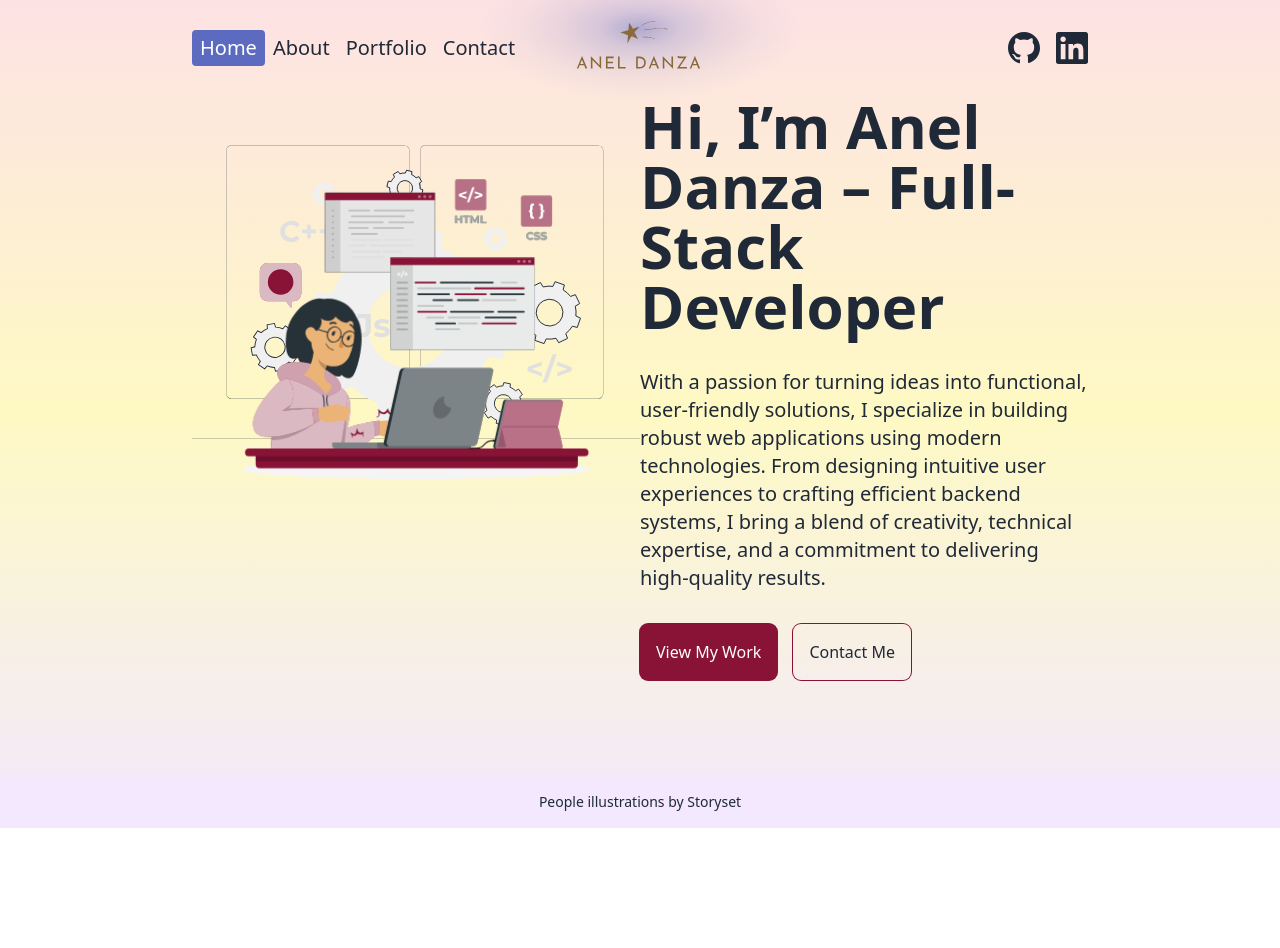
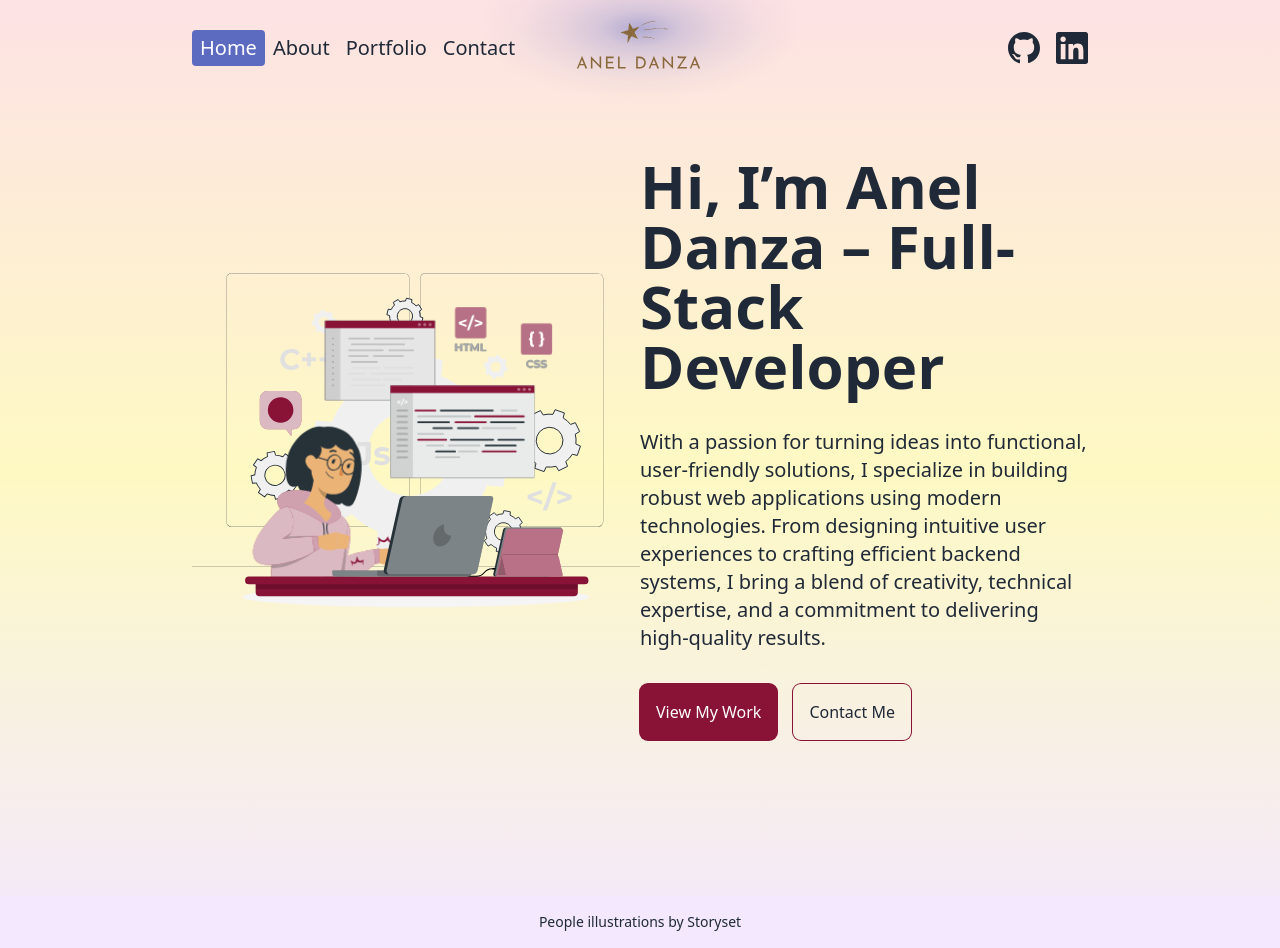
Before and after one commit to aneldanza/personal-portfolio, a React (Vite) app: page / in a window 1280 px wide. Before the commit the page ends 828 px from the top, so only its background shows below. Built offline with nearby package versions, Linux system fonts and the light colour scheme.

Commit message:
add min-h-screen to Home page

```diff
--- a/src/components/home/Home.tsx
+++ b/src/components/home/Home.tsx
@@ -5,12 +5,12 @@
 const Home = () => {
   return (
     <AnimatedPageWrapper>
-      <div className="h-full flex flex-col lg:flex-row app-container pb-24">
-        <div className="home-section relative object-contain">
+      <div className="flex flex-col lg:flex-row app-container pb-24 h-full min-h-screen items-center">
+        <div className="home-section object-contain ">
           <Hero />
         </div>
 
-        <div className="home-section flex flex-col gap-8 justify-center lg:items-start items-center">
+        <div className="flex flex-col gap-8 justify-center lg:items-start items-center home-section">
           <h1 className="text-4xl md:text-6xl font-bold ">
             Hi, I’m Anel Danza – Full-Stack Developer
           </h1>
```
